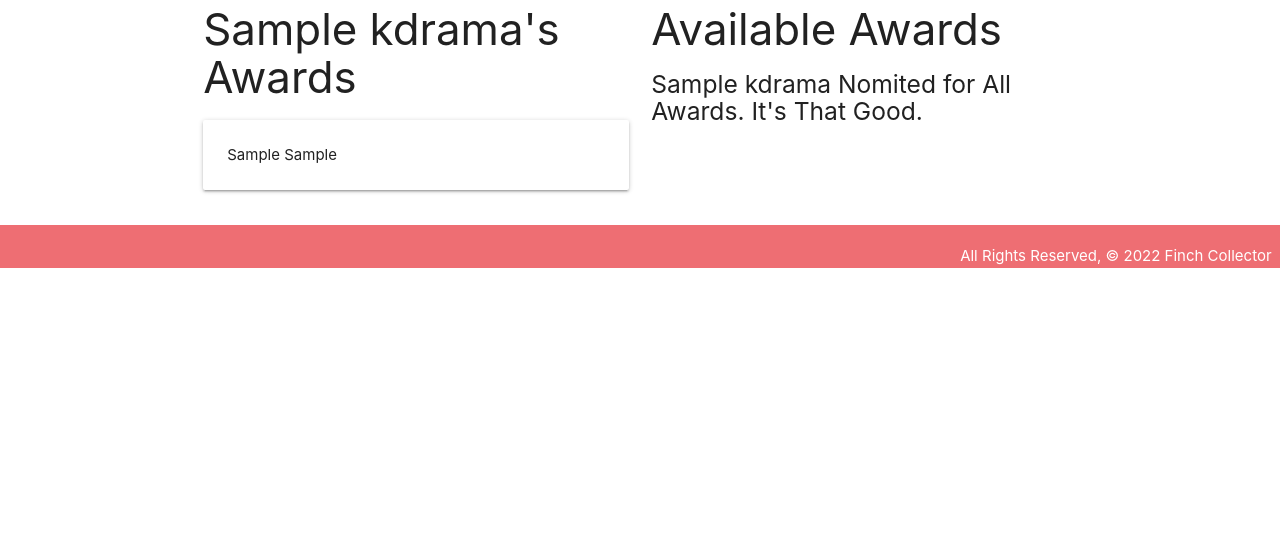
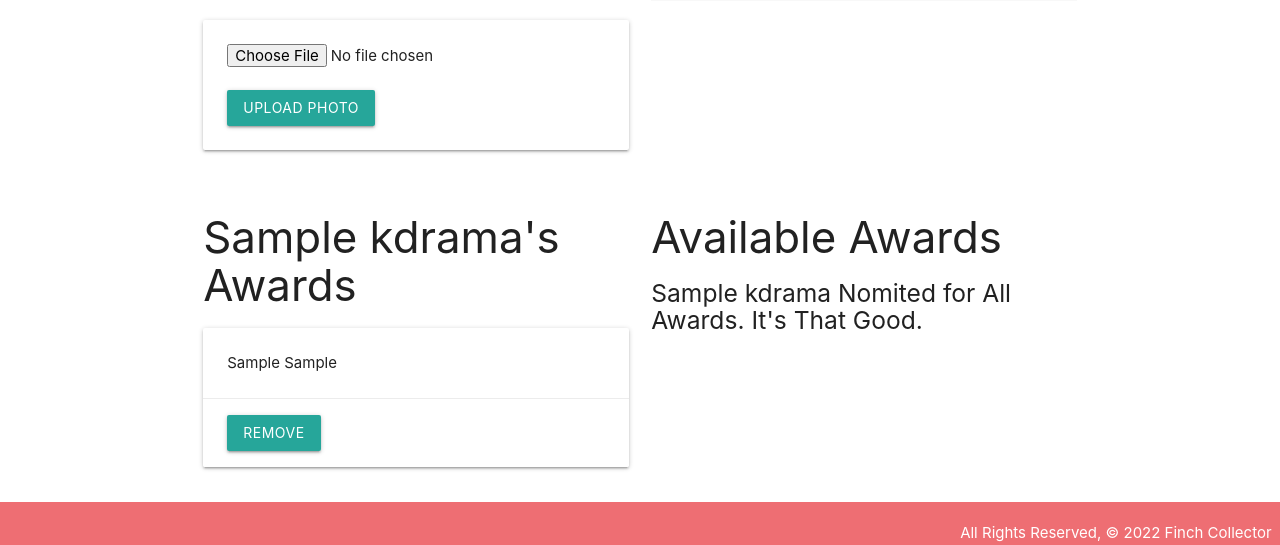
Before and after one commit to vchedeline/finchcollector, a Django app: page /kdramas/1/ in a window 1280 px wide. Shown: the part 782-1327 px from the top of the page. Before the commit the page ends 1050 px from the top, so only its background shows below. Run offline with Django 4.2, Linux system fonts and the light colour scheme; tables that the repository leaves empty hold one stand-in row (values such as "Sample post").

Commit message:
adds photo

```diff
--- a/main_app/admin.py
+++ b/main_app/admin.py
@@ -1,6 +1,7 @@
 from django.contrib import admin
-from .models import Award, Kdrama, Watching
+from .models import Award, Kdrama, Watching, Photo
 # Register your models here.
 admin.site.register(Kdrama)
 admin.site.register(Award)
 admin.site.register(Watching)
+admin.site.register(Photo)
--- a/main_app/models.py
+++ b/main_app/models.py
@@ -38,7 +38,7 @@
     return self.watching_set.filter(date=date.today()).count() >= 1
 
 class Watching(models.Model):
-  date = models.DateField('Watch Date')
+  date = models.DateTimeField('Watch Date')
   episodes = models.PositiveSmallIntegerField('Episodes Watched')
   stars = models.CharField(max_length=1, choices=STARS, default=STARS[0][0])
   kdrama = models.ForeignKey(Kdrama, on_delete=models.CASCADE)
@@ -48,3 +48,10 @@
 
   class Meta:
     ordering = ['-date']
+
+class Photo(models.Model):
+  url = models.CharField(max_length=200)
+  kdrama = models.ForeignKey(Kdrama, on_delete=models.CASCADE)
+
+  def __str__(self):
+    return f'Photo for kdrama_id: {self.kdrama_id} @{self.url}'
--- a/main_app/templates/kdramas/detail.html
+++ b/main_app/templates/kdramas/detail.html
@@ -16,6 +16,27 @@
         <a href="{% url 'kdrama_delete' kdrama.id %}">Delete</a>
       </div>
     </div>
+    {% for photo in kdrama.photo_set.all %}
+    <img
+      class="responsive-img card-panel"
+      src="{{photo.url}}"
+      alt="actor image"
+    />
+    {% empty %}
+    <div class="card-panel teal-text center-align">No Photos Uploaded</div>
+    {% endfor %}
+
+    <form
+      action="{% url 'add_photo' kdrama.id%}"
+      enctype="multipart/form-data"
+      method="POST"
+      class="card-panel"
+    >
+      {% csrf_token %}
+      <input type="file" name="photo-file" />
+      <br /><br />
+      <input type="submit" class="btn" value="Upload Photo" />
+    </form>
   </div>
   <div class="col s6">
     <form action="{% url 'add_watching' kdrama.id %}" method="post">
@@ -60,6 +81,15 @@
       <div class="card-content">
         <span>{{ award.adjective}} {{ award.category}}</span>
       </div>
+      <div class="card-action">
+        <form
+          action="{% url 'disassoc_award' kdrama.id award.id %}"
+          method="post"
+        >
+          {% csrf_token %}
+          <button type="submit" class="btn">Remove</button>
+        </form>
+      </div>
     </div>
     {% endfor %} {% else %}
     <h5>NO AWARDS YET</h5>
--- a/main_app/urls.py
+++ b/main_app/urls.py
@@ -10,7 +10,9 @@
   path('kdramas/<int:pk>/update/', views.KdramaUpdate.as_view(), name='kdrama_update'),
   path('kdramas/<int:pk>/delete/', views.KdramaDelete.as_view(), name='kdrama_delete'),
   path('kdramas/<int:kdrama_id>/add_watching/', views.add_watching, name='add_watching'),
+  path('kdramas/<int:kdrama_id>/add_photo/', views.add_photo, name='add_photo'),
   path('kdramas/<int:kdrama_id>/assoc_award/<int:award_id>/', views.assoc_award, name='assoc_award'),
+  path('kdramas/<int:kdrama_id>/disassoc_award/<int:award_id>/', views.disassoc_award, name='disassoc_award'),
   path('awards/', views.AwardList.as_view(), name='awards_index'),
   path('awards/<int:pk>/', views.AwardDetail.as_view(), name='award_detail'),
   path('awards/create/', views.AwardCreate.as_view(), name='award_create'),
--- a/main_app/views.py
+++ b/main_app/views.py
@@ -1,8 +1,14 @@
 from django.shortcuts import redirect, render
 from django.views.generic.edit import CreateView, UpdateView, DeleteView
 from django.views.generic import ListView, DetailView
-from .models import Kdrama, Award
+from .models import Kdrama, Award, Photo
 from .forms import WatchingForm
+import uuid
+import boto3
+
+S3_BASE_URL = 'https://s3.us-east-1.amazonaws.com/'
+BUCKET = 'finch-collector-cv-96'
+
 # Create your views here.
 class KdramaCreate(CreateView):
   model = Kdrama
@@ -44,6 +50,30 @@
   Kdrama.objects.get(id=kdrama_id).awards.add(award_id)
   return redirect('detail', kdrama_id=kdrama_id)
 
+def disassoc_award(request, kdrama_id, award_id):
+  Kdrama.objects.get(id=kdrama_id).awards.remove(award_id)
+  return redirect('detail', kdrama_id=kdrama_id)
+
+def add_photo(request, kdrama_id):
+    # photo-file will be the "name" attribute on the <input type="file">
+    photo_file = request.FILES.get('photo-file', None)
+    if photo_file:
+        session = boto3.Session(profile_name='finch')
+        s3 = session.client('s3')
+        # need a unique "key" for S3 / needs image file extension too
+        key = uuid.uuid4().hex[:6] + photo_file.name[photo_file.name.rfind('.'):]
+        # just in case something goes wrong
+        try:
+            s3.upload_fileobj(photo_file, BUCKET, key)
+            # build the full url string
+            url = f"{S3_BASE_URL}{BUCKET}/{key}"
+            # we can assign to cat_id or cat (if you have a cat object)
+            photo = Photo(url=url, kdrama_id=kdrama_id)
+            photo.save()
+        except:
+            print('An error occurred uploading file to S3')
+    return redirect('detail', kdrama_id=kdrama_id)
+
 class AwardList(ListView):
   model = Award
 
```
Also changed, not shown: main_app/migrations/0006_alter_watching_date.py (added), main_app/migrations/0007_photo.py (added).
